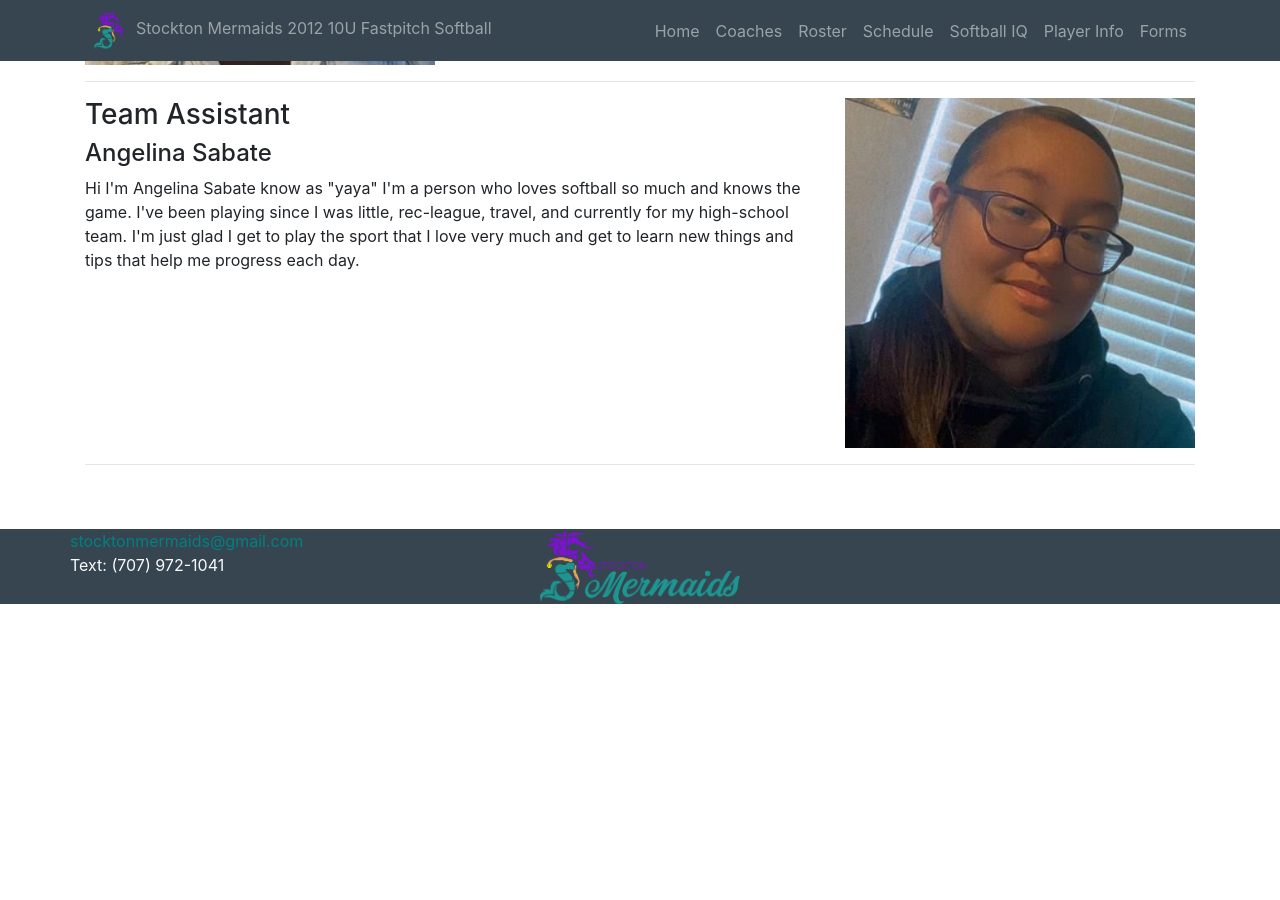
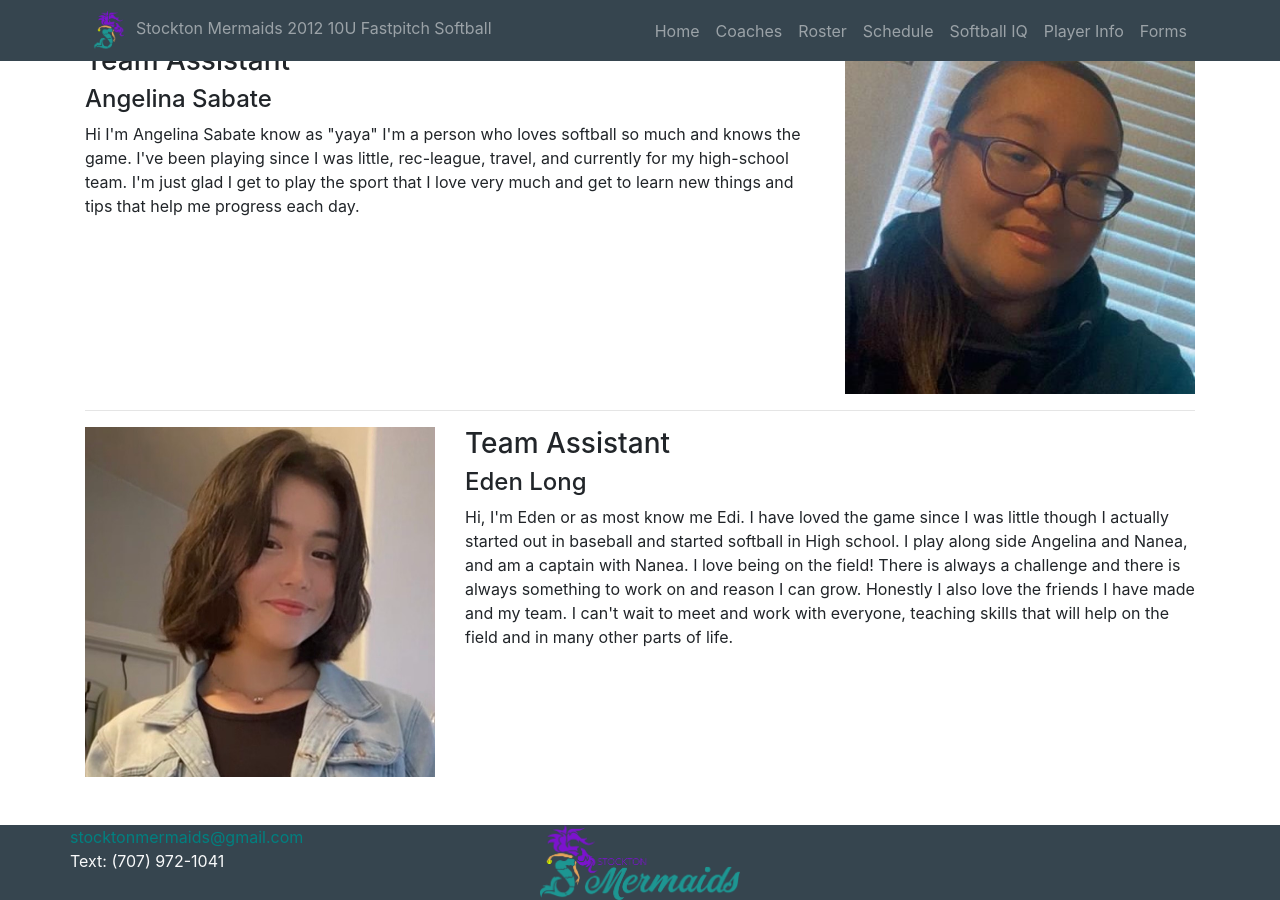
Before and after one commit to stocktonmermaids/stocktonmermaids.github.io, a Jekyll site: the page built from coaches.html, in a window 1280 px wide and 900 px high, scrolled down 2072 px. Built offline with Jekyll 4.4.1, drawn with Linux system fonts in a browser that asks for light colours; nearby versions of some CDN libraries; before the commit the page ends 2676 px from its top, so only the background shows below that; some of the changed text lies outside the part shown.

Commit message:
MBH woot

```diff
--- a/coaches.html
+++ b/coaches.html
@@ -63,10 +63,14 @@
   <div class="col-lg-8">
     <h3>Team Assistant</h3>
     <h4>Klaire Green</h4>
-
+    <p>
+      Hi! I'm Klaire Green. I have loved playing softball since I was little and still continue to play in my free time.
+      I'm currently a college student working on becoming an elementary school teacher.
+      I also am involved with a youth group for girls as an adult leader.
+    </p>
   </div>
   <div class="col-lg-4">
-    <img src="http://stocktonmermaids.com/media/images/logo.png" style="width: 100%">
+    <img src="http://stocktonmermaids.com/media/images/Klaire.jpg" style="width: 100%">
   </div>
 </div>
 <hr>
@@ -102,3 +106,18 @@
   </div>
 </div>
 <hr>
+<!-- Eden -->
+<div class="row">
+  <div class="col-lg-4">
+    <img src="http://stocktonmermaids.com/media/images/Nanea.jpg" style="width: 100%">
+  </div>
+  <div class="col-lg-8">
+    <h3>Team Assistant</h3>
+    <h4>Eden Long</h4>
+    <p>
+      Hi, I'm Eden or as most know me Edi. I have loved the game since I was little though I actually started out in baseball and started softball in High school.
+      I play along side Angelina and Nanea, and am a captain with Nanea. I love being on the field! There is always a challenge and there is always something to work on and reason I can grow.
+      Honestly I also love the friends I have made and my team. I can't wait to meet and work with everyone, teaching skills that will help on the field and in many other parts of life.
+    </p>
+  </div>
+</div>
```
Also changed, not shown: media/images/Edi.jpg (added), media/images/Klaire.jpg (added).
